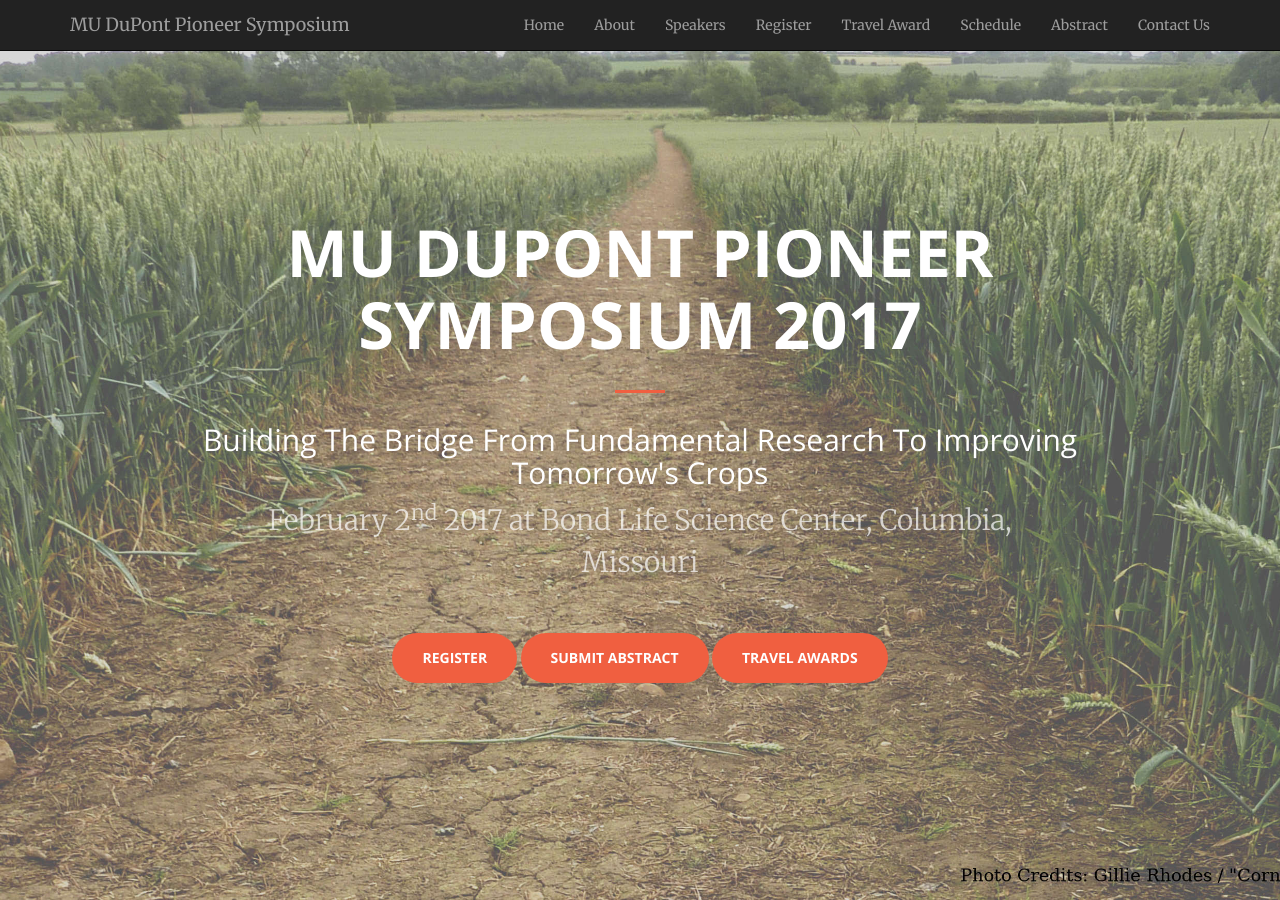
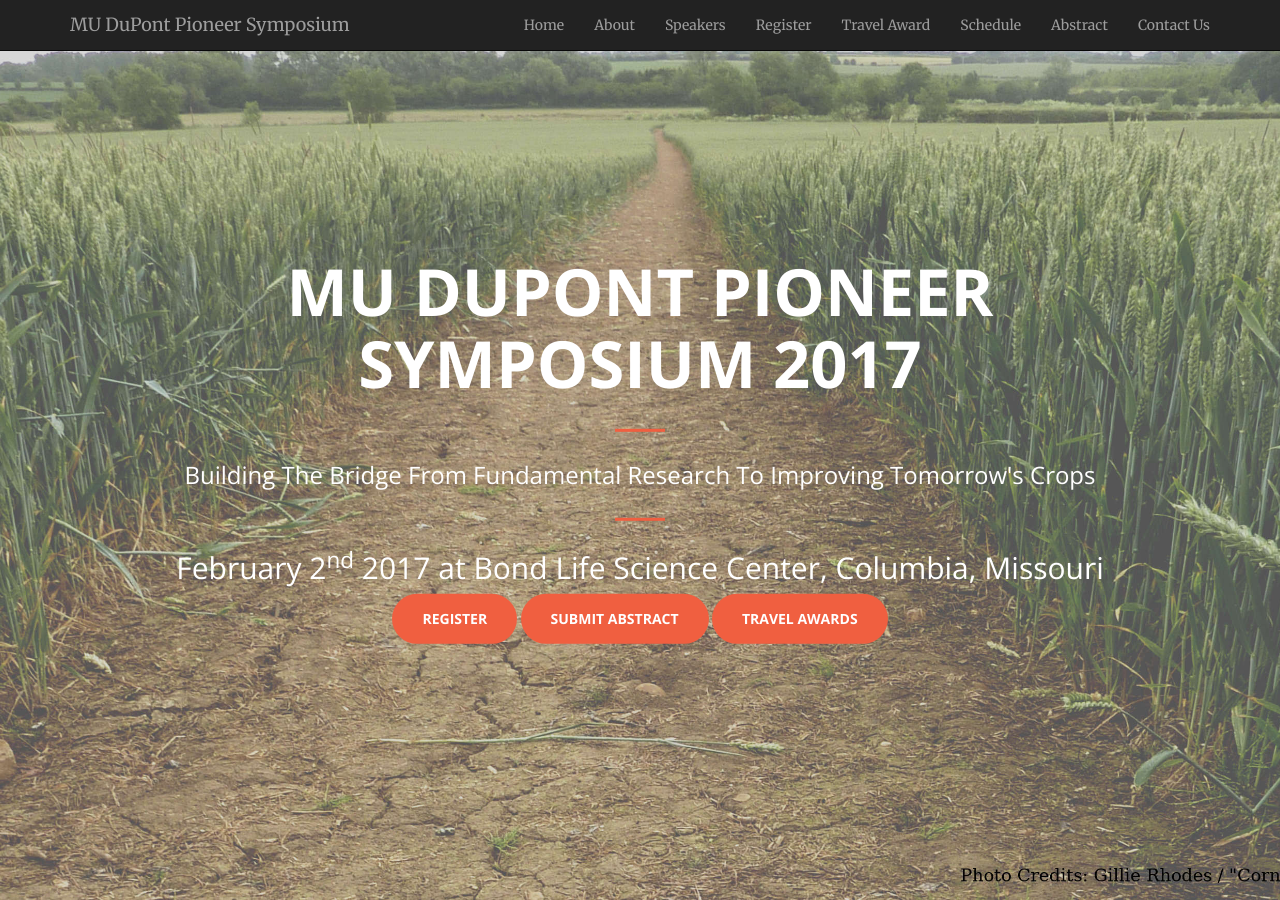
Before and after one commit to mupioneersymposium/mupioneersymposium.github.io, a Jekyll site: the page built from index.html, in a window 1280 px wide and 900 px high. Built offline with Jekyll 4.4.1, drawn with Linux system fonts in a browser that asks for light colours.

Commit message:
Update header.html

```diff
--- a/_includes/header.html
+++ b/_includes/header.html
@@ -3,8 +3,9 @@
         <div class="header-content-inner">
             <h1>MU DuPont Pioneer Symposium 2017</h1>
             <hr>
-            <h2>Building The Bridge From Fundamental Research To Improving Tomorrow's Crops</h2>
-            <p style="font-size: 2em;">February 2<sup>nd</sup> 2017 at Bond Life Science Center, Columbia, Missouri</p>
+            <h3>Building The Bridge From Fundamental Research To Improving Tomorrow's Crops</h3>
+            <hr>
+            <h2>February 2<sup>nd</sup> 2017 at Bond Life Science Center, Columbia, Missouri</h2>
             <a target="_blank" href="https://www.eventbrite.com/e/mu-dupont-pioneer-symposium-tickets-26468717647" class="btn btn-primary btn-xl page-scroll">Register</a>
             <a target="_blank" href="abstract.html" class="btn btn-primary btn-xl page-scroll">Submit Abstract</a>
             <a target="_blank" href="travel.html" class="btn btn-primary btn-xl page-scroll">Travel Awards</a>
```
